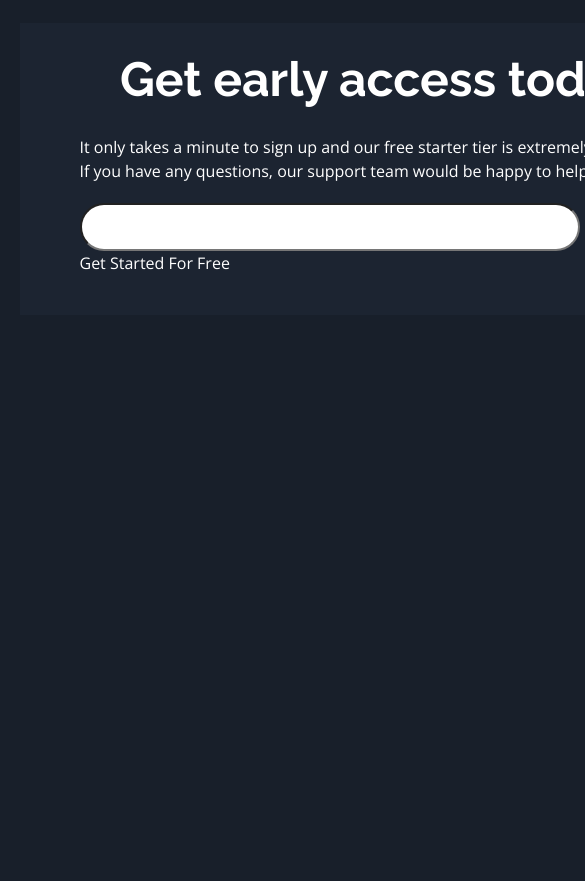
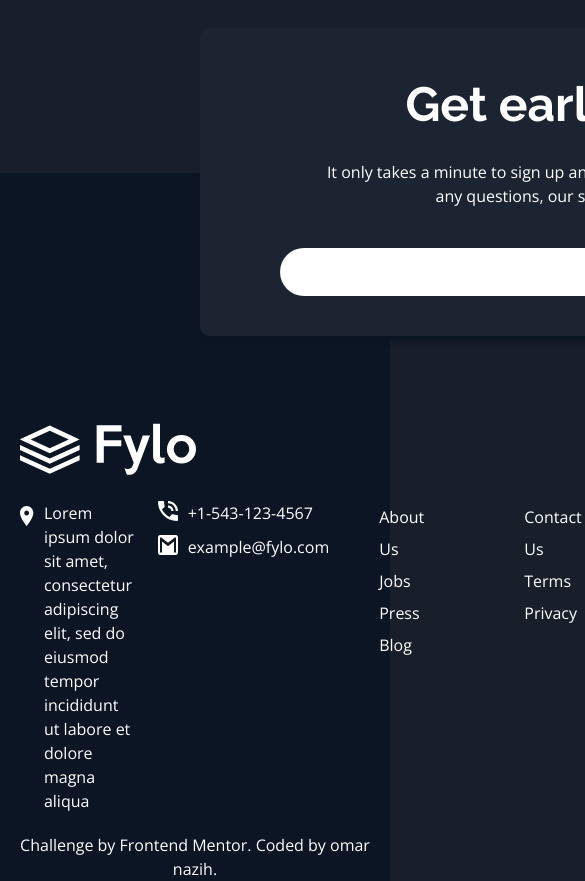
Before and after one commit to omarnazih/fyldo-dark-theme-landing-page-, a plain HTML site: page index.html in a window 390 px wide. Shown: the part 3362-4243 px from the top of the page, 585 px wide, since content can reach past the window. Before the commit the page ends 3827 px from the top, so only its background shows below. Drawn offline with nearby package versions, Linux system fonts and the light colour scheme; a script that the page names is missing.

Commit message:
v1.2 "pre responsive"

```diff
--- a/index.html
+++ b/index.html
@@ -3,7 +3,7 @@
 <head>
   <meta charset="UTF-8">
   <meta name="viewport" content="width=device-width, initial-scale=1.0">
-
+  <link rel="stylesheet" href="https://use.fontawesome.com/releases/v5.14.0/css/all.css" integrity="sha384-HzLeBuhoNPvSl5KYnjx0BT+WB0QEEqLprO+NBkkk5gbc67FTaL7XIGa2w1L0Xbgc" crossorigin="anonymous">
   <link rel="icon" type="image/png" sizes="32x32" href="./images/favicon-32x32.png">
   <link rel="stylesheet" href="style.css">
   <title>Fylo landing page</title>
@@ -37,13 +37,7 @@
         </div>
       </div>
     </header>
-    <!-- Footer Start -->
-    <!-- <footer>
-      <p class="attribution">
-        Challenge by <a href="https://www.frontendmentor.io?ref=challenge" target="_blank">Frontend Mentor</a>.
-        Coded by <a href="#">omar nazih</a>.
-      </p>
-    </footer> -->
+
 
 
   <div class="survices">
@@ -143,15 +137,64 @@
 <section class="container contact">
   <div class="contact-container">
     <h1>Get early access today</h1>
-    <p>
+    <p class="contact-text">
       It only takes a minute to sign up and our free starter tier is extremely generous. If you have any
       questions, our support team would be happy to help you.</p>
       <div class="contact-items-wraper">
-      <input type="text" class="get-started">
-      <p class="btn-contact"><a href="#">Get Started For Free</a></p>
+        <input type="text" class="get-started">
+        <p class="btn-contact"><a href="#">Get Started For Free</a></p>
+      </div>
+  </div>
+</section>
+
+<!-- Footer Start -->
+<footer>
+  <div class="container">
+  <img src="./images/logo.svg" alt="fylo-logo" class="fylo-log">
+  <div class="footer-flex-container ">
+    <div class="location">
+      <img src="./images/icon-location.svg" alt="location logo">
+      <p>
+        Lorem ipsum dolor sit amet, consectetur adipiscing elit, sed do eiusmod tempor incididunt ut labore et
+        dolore magna aliqua
+      </p>
+    </div>
+    <div class="contacts">
+      <div class="cc">
+      <img src="./images/icon-phone.svg" alt="phone icon">
+      <p>  +1-543-123-4567</p>
+    </div>
+    <div class="cc">
+      <img src="./images/icon-email.svg" alt="email icon">
+      <p>  example@fylo.com</p>
+    </div>
+    </div>
+    <div class="nav-extra">
+      <ul class="ls1">
+        <li> About Us</li>
+         <li> Jobs</li>
+          <li> Press</li>
+         <li> Blog</li>
+      </ul>
+      <ul class="ls2">
+        <li>   Contact Us
+        </li>
+         <li> Terms</li>
+          <li> Privacy</li>
+      </ul>
+    </div>
+    <div class="social">
+      <i class="fab fa-facebook-f"></i>
+      <i class="fab fa-twitter"></i>
+      <i class="fab fa-instagram"></i>
     </div>
   </div>
-</section>
+  <p class="attribution">
+    Challenge by <a href="https://www.frontendmentor.io?ref=challenge" target="_blank">Frontend Mentor</a>.
+    Coded by <a href="https://github.com/omarnazih" target="_blank">omar nazih</a>.
+  </p>
+</div>
+</footer>
 
   <script src="https://unpkg.com/ionicons@5.1.2/dist/ionicons.js"></script>
   <script src="app.js"></script>
--- a/style.css
+++ b/style.css
@@ -43,6 +43,12 @@ font-family: 'Open Sans', sans-serif; // body font
   margin: 0;
   padding: 0;
   box-sizing: border-box;
+}
+
+input:focus, textarea:focus, select:focus{
+  outline: none;
+  border-style: none;
+  outline-style: none;
 }
 
 h1,
@@ -290,6 +296,13 @@ header{
 /*
   Contact
 */
+.contact{
+  display: flex;
+  justify-content: center;
+  align-items: center;
+  position: relative;
+  margin: 150px 0 ;
+}
 
 .contact-container{
   background-color: var(--intro-email-background);
@@ -297,9 +310,14 @@ header{
   flex-direction: column;
   justify-content: center;
   align-items: center;
-  margin: 150px 0;
-  padding: 20px 60px;
   width: fit-content;
+  padding: 40px 80px;
+  border-radius: 10px;
+  text-align: center;
+  box-shadow: 5px 5px 5px var(--footer-background);
+  position: absolute;
+  top: 5px;
+  left: 200px;
 }
 
 .contact-container h1{
@@ -307,13 +325,112 @@ header{
   font-size: 3rem;
 }
 
-.contact-container p{
-  width: 600px;
-  margin-bottom: 20px;
+.contact-container .contact-text{
+  width: 700px;
 }
 
-.contact-container .get-started{
+.contact-items-wraper{
+  display: flex;
+  margin-top: 40px;
+  justify-content: center;
+  align-items: center;
+}
+
+.get-started{
+  width: 500px;
+  height: 3rem;
   border-radius: 25px;
+  margin-right: 20px;
+  border: none;
+}
+
+.btn-contact{
+  background-image: var(--cta-gradient);
+  display: inline-block;
+  font-family: 'Raleway', sans-serif;
+  font-weight: 400;
   height: 3rem;
-  width: 500px;
+  border-radius: 25px;
+  width: 250px;
+  padding: 15px;
 }
+
+footer{
+  background-color: var(--footer-background);
+  padding-top: 250px;
+}
+
+.footer-flex-container{
+  display: flex;
+  margin-top: 20px;
+}
+
+
+
+.location,
+.contacts,
+.nav-extra,
+.social{
+  flex: 1;
+}
+
+.fab{
+  border-radius: 50%;
+  font-size: 1rem;
+  width: fit-content;
+  padding:10px;
+  border:1px solid white  ;
+  margin-left: 10px;
+}
+
+.location{
+  display: flex;
+}
+
+.location img{
+  width: 20px;
+  height: 20px;
+  margin-right: 10px;
+  margin-top: 5px;
+}
+
+.contacts{
+  display: flex;
+  flex-direction: column;
+  padding-left: 20px;
+  text-align: center;
+}
+
+.cc{
+  display: flex;
+  margin-bottom: 10px;
+}
+
+.contacts img{
+  height: 20px;
+  width: 20px;
+  margin-right: 10px;
+}
+
+.nav-extra{
+  display: flex;
+}
+
+.ls1{
+  line-height: 2;
+  display: flex;
+  flex-direction: column;
+  padding: 0 50px;
+}
+
+.ls2{
+  line-height: 2;
+  display: flex;
+  flex-direction: column;
+  padding: 0 50px;
+}
+
+.attribution{
+  margin-top: 20px;
+  text-align: center;
+}
```
Also changed, not shown: content/content.txt.
